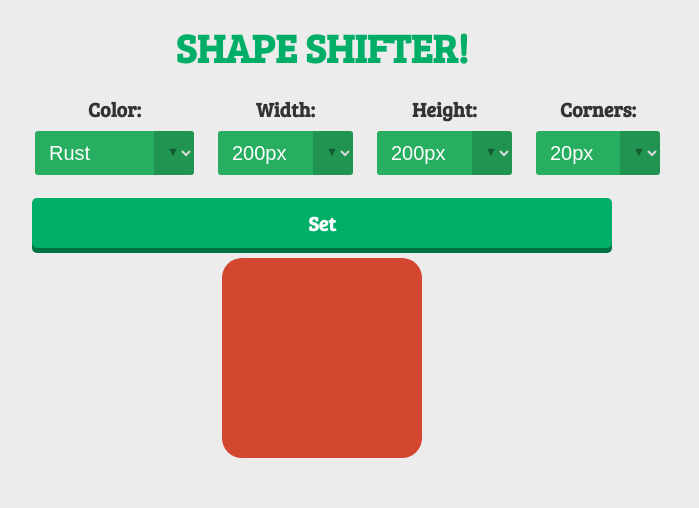
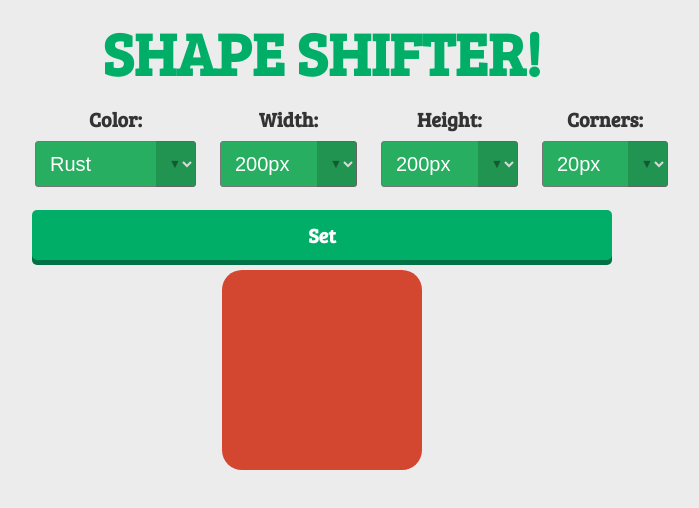
Before and after one commit to peterchic/shape_shifter, a plain HTML site: page index.html in a window 1280 px wide. Shown: the whole page, without its empty margins (318-1017 px from the left). Drawn offline with Linux system fonts and the light colour scheme; a web font is replaced by a local one.

Commit message:
removed some CSS

```diff
--- a/index.css
+++ b/index.css
@@ -10,7 +10,7 @@ body {
   line-height: 24px;
   color: #333;
   background: #ececec;
-  overflow-y: scroll;
+  overflow-y: auto;
 }
 
 th{
@@ -18,10 +18,9 @@ th{
 }
 
 .pageTitle {
-  font-size: 2em;
+  font-size: 3em;
   font-weight: 700;
   text-transform: uppercase;
-  line-height: 1em;
   color: #00AE68;
   text-align: center;
 }
@@ -31,28 +30,28 @@ th{
   position: relative;
   display: inline-block;
   vertical-align: middle;
-  margin: 10px; /* demo only */
+  margin: 10px;
 }
 
 .custom-dropdown select {
   background-color: #27ae60;
   color: #fff;
   font-size: inherit;
-  padding: .5em;
+  padding: 10px;
   padding-right: 2.5em;
-  border: 0;
-  margin: 0;
   border-radius: 3px;
-  text-indent: 0.01px;
-  text-overflow: '';
-  -webkit-appearance: button; /* hide default arrow in chrome OSX */
-}
+  -webkit-appearance: button; /* hide default arrow in chrome OSX */ }
 
 .custom-dropdown::before,
 .custom-dropdown::after {
   content: "";
   position: absolute;
   pointer-events: none;
+  /*none
+    The element is never the target of mouse events; however, mouse events may target
+    its descendant elements if those descendants have pointer-events set to some other
+    value. In these circumstances, mouse events will trigger event listeners on this
+    parent element as appropriate on their way to/from the descendant during the event capture/bubble phases.*/
 }
 
 .custom-dropdown::after { /*  Custom dropdown arrow */
@@ -73,12 +72,8 @@ th{
   border-radius: 0 3px 3px 0;
 }
 
-.custom-dropdown select[disabled] {
-  color: rgba(0,0,0,.3);
-}
-
-.custom-dropdown select[disabled]::after {
-  color: rgba(0,0,0,.1);
+.custom-dropdown:hover {
+  background: #77cf61
 }
 
 .custom-dropdown::before {
--- a/index.html
+++ b/index.html
@@ -2,7 +2,7 @@
 <html>
   <head>
     <meta charset="utf-8">
-    <title>Cars</title>
+    <title>Shapes</title>
     <link rel="stylesheet" href="index.css" type"text/css">
   </head>
   <body>
```
